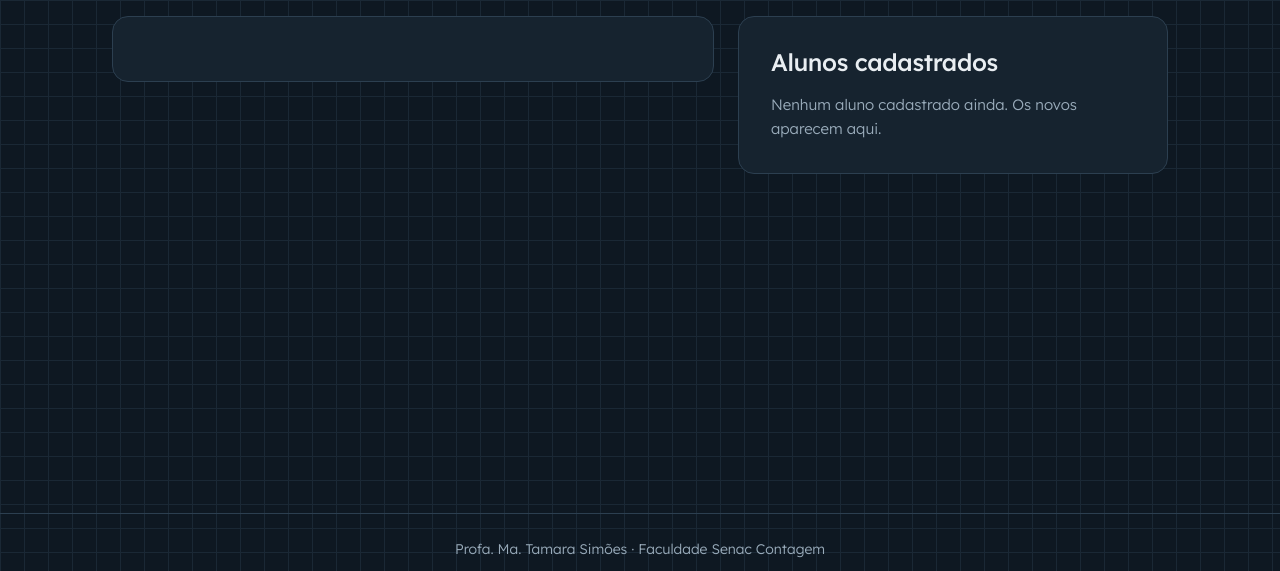
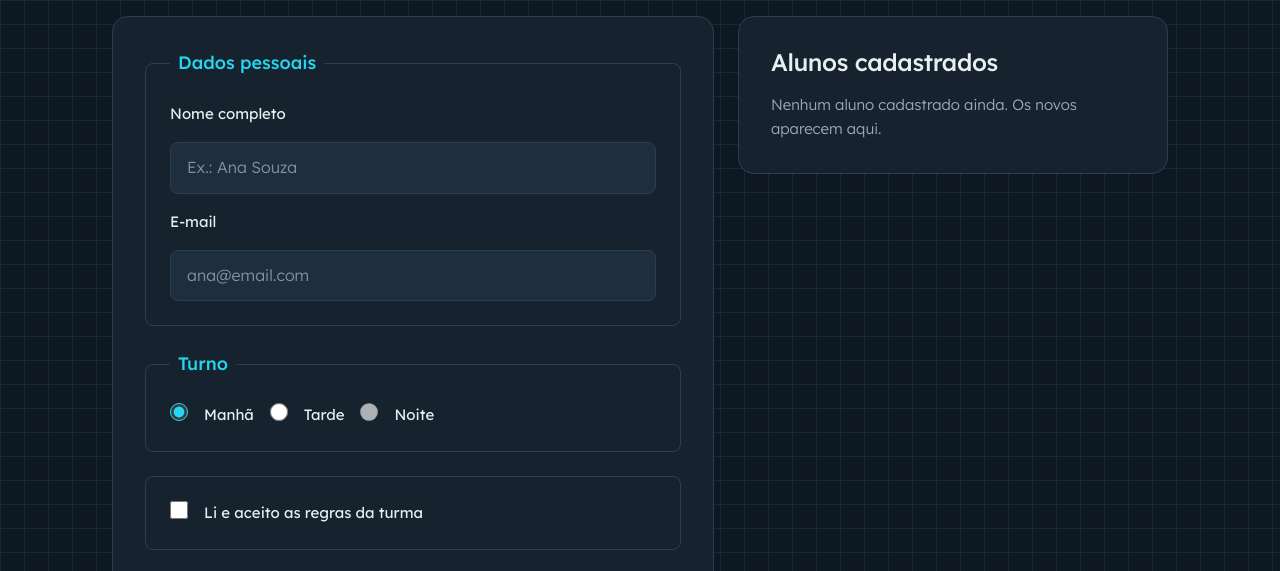
Before and after one commit to Roosevelt-Sales/javascript-forms-html-dom-js, a plain HTML site: page index.html in a window 1280 px wide. Shown: the part 216-787 px from the top of the page. Drawn offline with Linux system fonts and the light colour scheme.

Commit message:
Forrmulário pronto

```diff
--- a/index.html
+++ b/index.html
@@ -1,60 +1,83 @@
-<!DOCTYPE html>
+<!doctype html>
 <html lang="pt-BR">
   <head>
-  <meta charset="UTF-8">
-  <meta name="viewport" content="width=device-width, initial-scale=1.0">
+    <meta charset="UTF-8" />
+    <meta name="viewport" content="width=device-width, initial-scale=1.0" />
     <title>Cadastro de Aluno | UC4 Front-end</title>
 
     <!-- Fontes: Lexend (texto), JetBrains Mono (código) e Caveat (anotação) -->
-  <link rel="preconnect" href="https://fonts.googleapis.com">
-  <link rel="preconnect" href="https://fonts.gstatic.com" crossorigin>
-  <link href="https://fonts.googleapis.com/css2?family=Caveat:wght@600&family=JetBrains+Mono:wght@400;500&family=Lexend:wght@300;400;500;600&display=swap" rel="stylesheet">
+    <link rel="preconnect" href="https://fonts.googleapis.com" />
+    <link rel="preconnect" href="https://fonts.gstatic.com" crossorigin />
+    <link
+      href="https://fonts.googleapis.com/css2?family=Caveat:wght@600&family=JetBrains+Mono:wght@400;500&family=Lexend:wght@300;400;500;600&display=swap"
+      rel="stylesheet"
+    />
 
-  <link rel="stylesheet" href="style.css">
+    <link rel="stylesheet" href="style.css" />
   </head>
   <body>
-
     <div class="pagina">
-
       <!-- Topo -->
       <div class="topo">
-      <div class="topo__marca">Cadastro de Aluno<span class="cursor"></span></div>
+        <div class="topo__marca">
+          Cadastro de Aluno<span class="cursor"></span>
+        </div>
         <div class="topo__info">UC4 · Desenvolvimento Front-end</div>
       </div>
 
       <!-- Conteúdo -->
       <div class="conteudo">
-
         <div class="intro">
           <h1>Cadastro de aluno</h1>
           <p>Preencha seus dados para entrar na turma.</p>
         </div>
 
         <div class="colunas">
-
           <!-- PARTE 1: monte o formulário aqui dentro -->
           <div id="app" class="cartao">
+            <!-- Seu <form> vai aqui -->
+            <form>
+              <fieldset>
+                <legend>Dados pessoais</legend>
+                <label for="">Nome completo</label>
+                <input type="text" placeholder="Ex.: Ana Souza">
+                <label for="">E-mail</label>
+                <input type="email" placeholder="ana@email.com">
+              </fieldset>
+              <fieldset class="options">
+                <legend>Turno</legend>
+                <input type="radio" name="turno" id="manha" checked>
+                <label for="manha">Manhã</label>
+                <input type="radio" name="turno" id="tarde">
+                <label for="tarde">Tarde</label>
+                <input type="radio" name="turno" id="noite" disabled>
+                <label for="noite">Noite</label>
+              </fieldset>
 
-          <!-- Seu <form> vai aqui -->
-
+              <fieldset class="options">
+                <input type="checkbox" name="" id="termos" required>
+                <label for="termos">Li e aceito as regras da turma<label>
+              </fieldset>
+              <button class="botao-principal">Cadastrar</button>
+              <button>Limpar</button>
+            </form>
           </div>
 
           <!-- PARTE 2: o DOM vai criar os itens desta lista -->
           <div id="resultado" class="cartao cartao--resultado">
             <h2>Alunos cadastrados</h2>
-          <p id="lista-vazia" class="vazio">Nenhum aluno cadastrado ainda. Os novos aparecem aqui.</p>
+            <p id="lista-vazia" class="vazio">
+              Nenhum aluno cadastrado ainda. Os novos aparecem aqui.
+            </p>
             <ul id="lista-alunos" class="lista-alunos"></ul>
           </div>
-
         </div>
-
       </div>
 
       <!-- Rodapé -->
       <div class="rodape">
         Profa. Ma. Tamara Simões · Faculdade Senac Contagem
       </div>
-
     </div>
 
     <!-- O script fica no final do body: assim o HTML já existe quando o JS roda -->
--- a/style.css
+++ b/style.css
@@ -416,3 +416,7 @@ button[type="reset"]:hover,
     display: none;
   }
 }
+
+.options {
+  flex-direction: row;
+}
```
Lines whose indentation alone changed are shown as unchanged.
